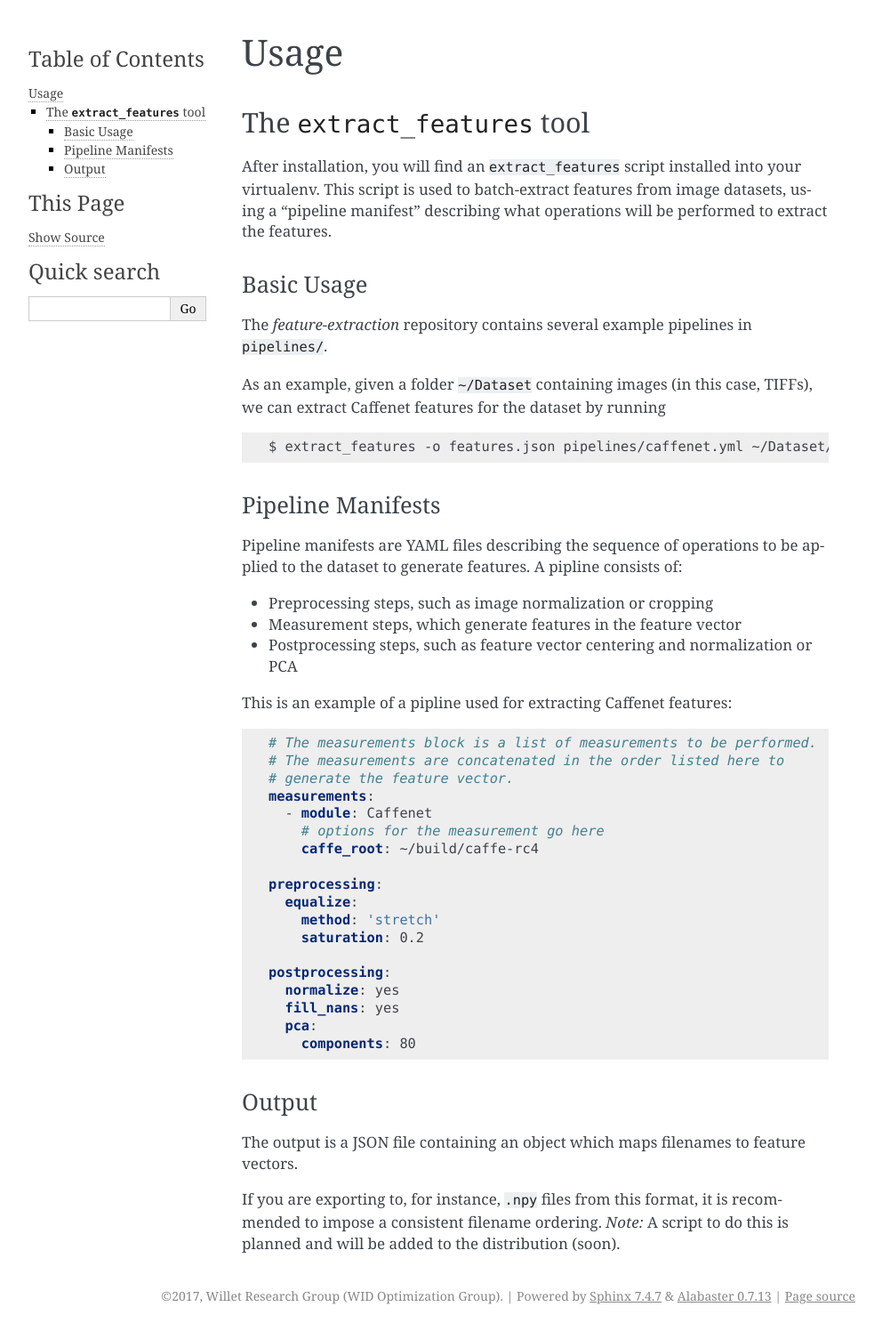
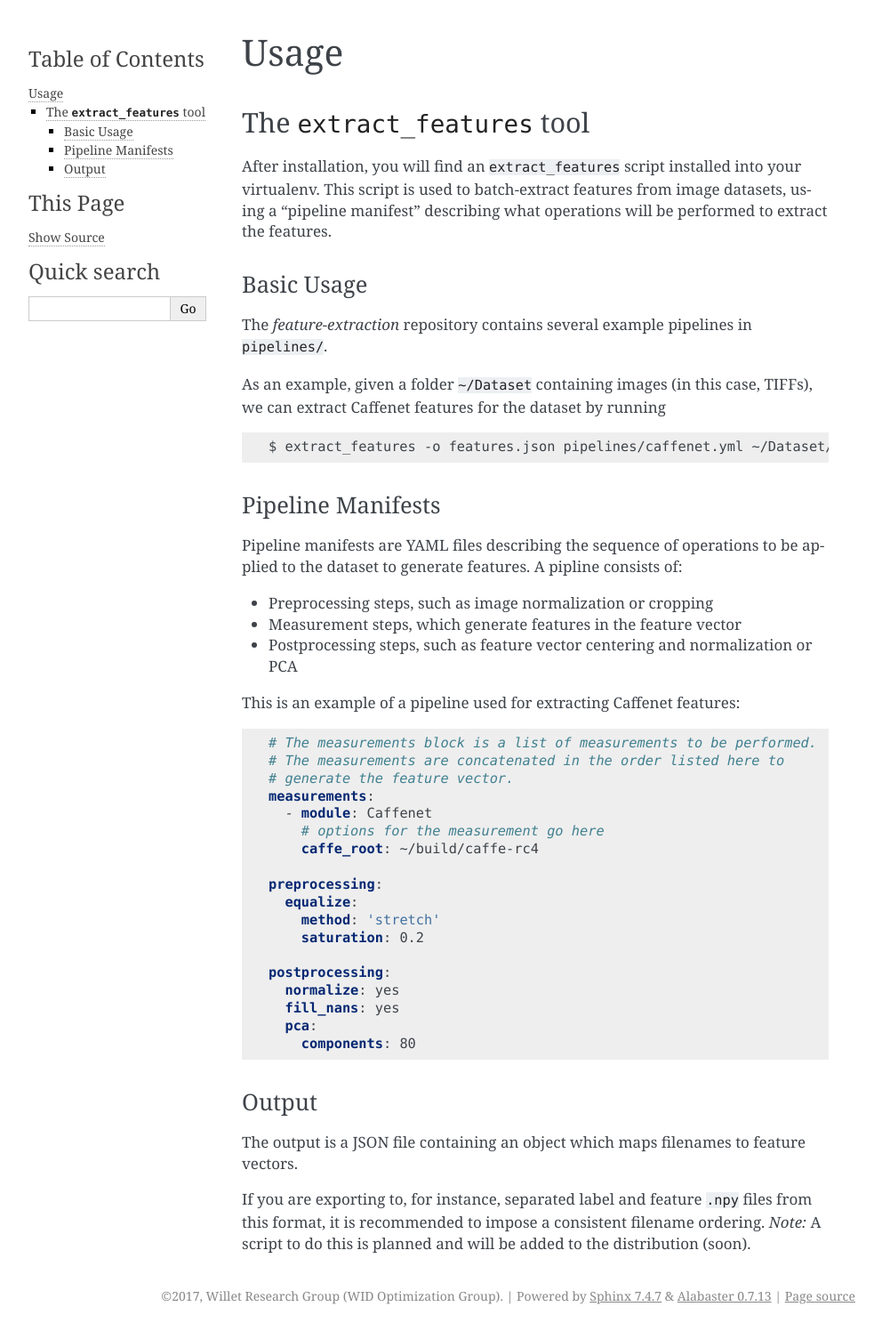
Before and after one commit to widoptimization-willett/feature-extraction, a Sphinx documentation site: the page built from docs/usage.rst, in a window 1280 px wide. Shown: the whole page at 89% size, without its empty margins (148-1140 px from the left). Built offline with Sphinx 7.4.7, drawn with Linux system fonts in a browser that asks for light colours.

Commit message:
docs: typo fix, clarify data file note

```diff
--- a/docs/usage.rst
+++ b/docs/usage.rst
@@ -27,7 +27,7 @@ A pipline consists of:
 * Measurement steps, which generate features in the feature vector
 * Postprocessing steps, such as feature vector centering and normalization or PCA
 
-This is an example of a pipline used for extracting Caffenet features:
+This is an example of a pipeline used for extracting Caffenet features:
 
 .. code-block:: yaml
 
@@ -55,4 +55,4 @@ Output
 
 The output is a JSON file containing an object which maps filenames to feature vectors.
 
-If you are exporting to, for instance, ``.npy`` files from this format, it is recommended to impose a consistent filename ordering. *Note:* A script to do this is planned and will be added to the distribution (soon).
+If you are exporting to, for instance, separated label and feature ``.npy`` files from this format, it is recommended to impose a consistent filename ordering. *Note:* A script to do this is planned and will be added to the distribution (soon).
```
